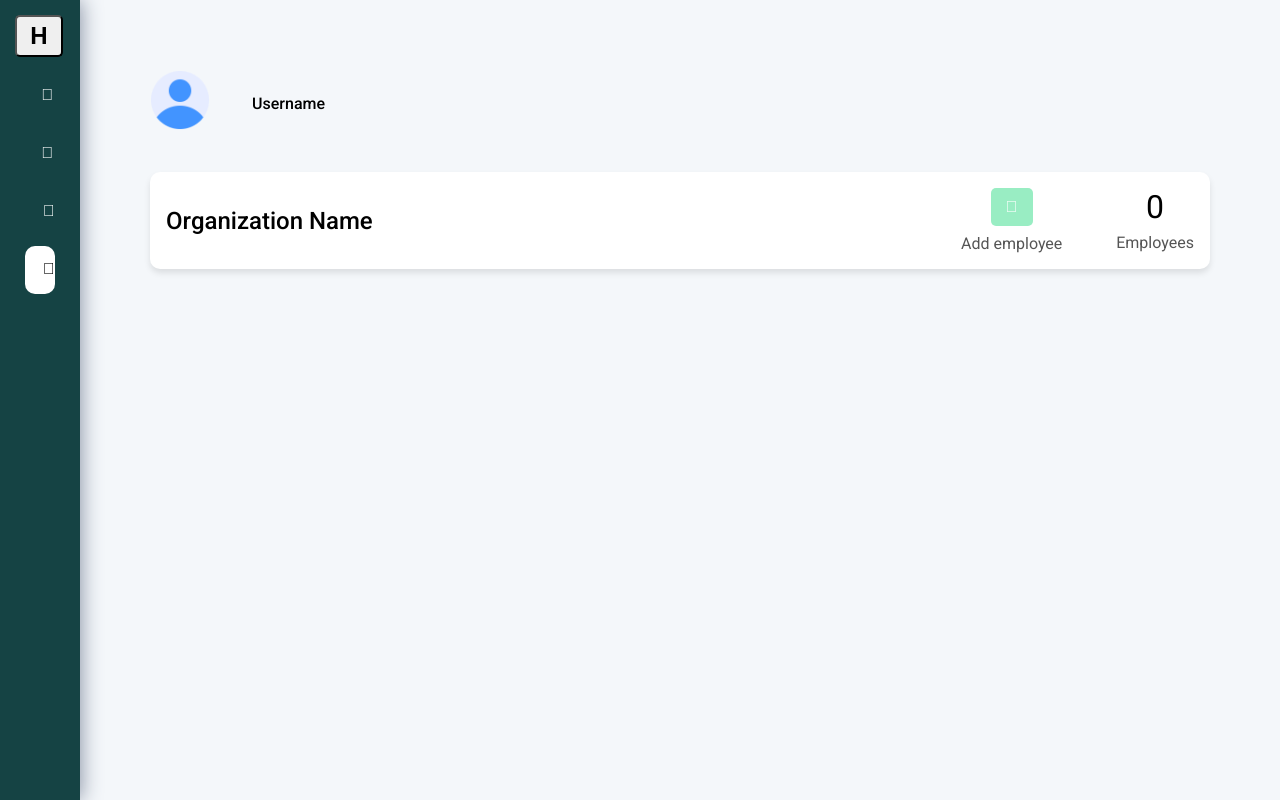
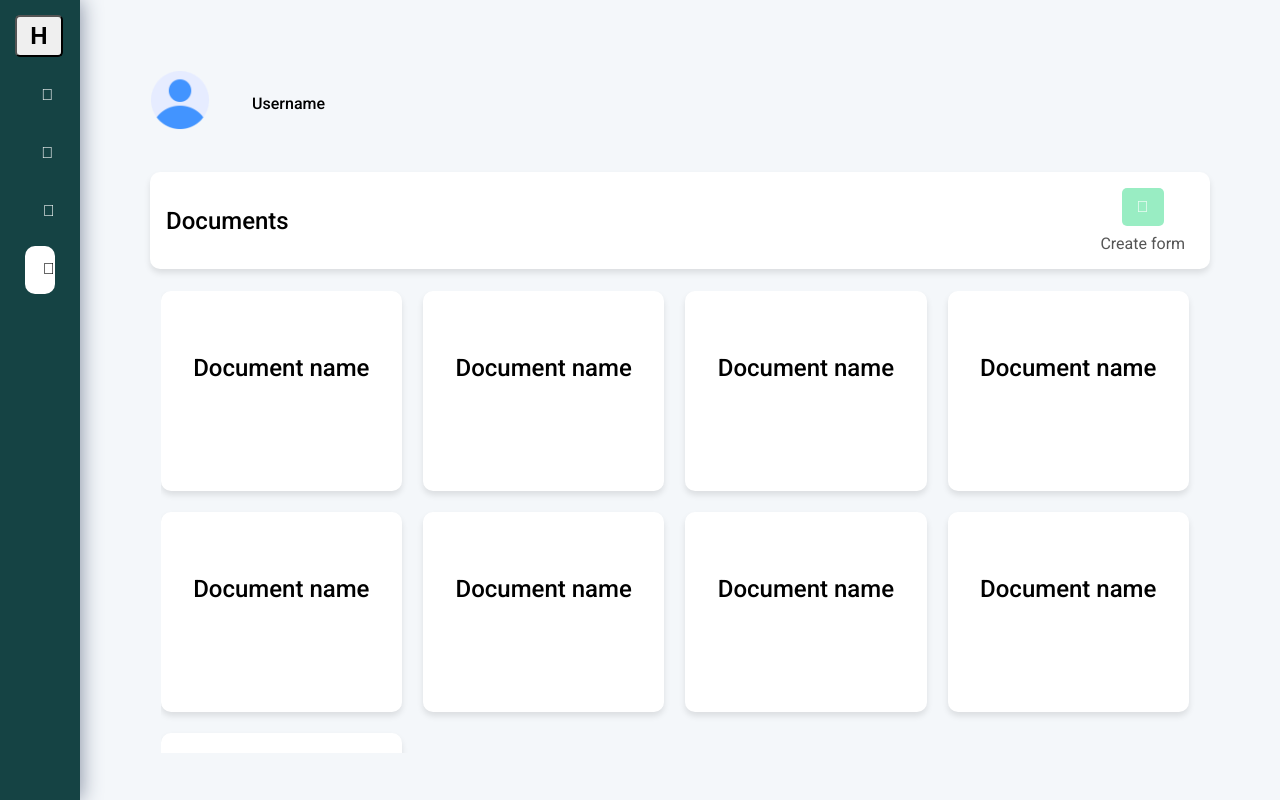
Before and after one commit to JawharZinelabidine/Workplace-management--Angular, an Angular app in the folder management/: page /documents in a window 1280 px wide. Built offline with nearby package versions, Linux system fonts and the light colour scheme.

Commit message:
document view done

```diff
--- a/management/src/app/documents/documents.component.css
+++ b/management/src/app/documents/documents.component.css
@@ -29,7 +29,10 @@
 }
 
 .add {
-    text-align: center;
+    display: flex;
+    flex-direction: column;
+    align-items: center;
+    margin-right: 1.1vh;
 }
 
 .add-button {
@@ -49,18 +52,50 @@
     display: inline-block;
     margin-top: 1vh;
     color: #555;
+
 }
 
-.employees {
-    text-align: center;
+
+.documents {
+    display: flex;
+    flex-wrap: wrap;
+    margin-left: 1%;
+    margin-top: 2%;
+    gap: 2%;
+    overflow: auto;
+    max-height: 70%;
+
 }
 
-.employee-count {
-    font-size: 4vh;
+.document-card {
+    background-color: #ffff;
+    box-shadow: 0px 4px 6px rgba(0, 0, 0, 0.1);
+    border-radius: 10px;
+    margin-bottom: 2%;
+    width: 25vh;
+    height: 25vh;
+    cursor: pointer;
+    padding-top: 6%;
+
 }
 
-.employee-text {
-    display: inline-block;
-    margin-top: 0.8vh;
-    color: #555;
+.document-card:hover {
+    box-shadow: 2px 4px 6px rgba(0, 0, 0, 0.596);
+
 }
+
+@media (min-width: 768px) {
+    .document-card {
+        flex-basis: calc(50% - 2%);
+        max-width: calc(25% - 2%);
+        margin-bottom: 2%;
+    }
+}
+
+
+.document-title {
+    font-size: 1.5rem;
+    font-weight: 500;
+    text-align: center;
+
+}
--- a/management/src/app/documents/documents.component.html
+++ b/management/src/app/documents/documents.component.html
@@ -1,18 +1,72 @@
 <div class="header">
     <div class="header-content">
         <h1 class="header-title">
-            Organization Name
+            Documents
         </h1>
         <div class="header-end">
             <div class="add">
                 <button class="add-button"><i class="fal fa-plus"></i></button>
-                <span class="add-text">Add employee</span>
+                <span class="add-text">Create form</span>
             </div>
-            <div class="employees">
-                <span class="employee-count">0</span>
-                <span class="employee-text">Employees</span>
-            </div>
+
         </div>
 
     </div>
 </div>
+<div class="documents">
+    <div class="document-card">
+        <div class="document-title">
+            Document name
+
+        </div>
+    </div>
+    <div class="document-card">
+        <div class="document-title">
+            Document name
+
+        </div>
+    </div>
+    <div class="document-card">
+        <div class="document-title">
+            Document name
+
+        </div>
+    </div>
+    <div class="document-card">
+        <div class="document-title">
+            Document name
+
+        </div>
+    </div>
+    <div class="document-card">
+        <div class="document-title">
+            Document name
+
+        </div>
+    </div>
+    <div class="document-card">
+        <div class="document-title">
+            Document name
+
+        </div>
+    </div>
+    <div class="document-card">
+        <div class="document-title">
+            Document name
+
+        </div>
+    </div>
+    <div class="document-card">
+        <div class="document-title">
+            Document name
+
+        </div>
+    </div>
+    <div class="document-card">
+        <div class="document-title">
+            Document name
+
+        </div>
+    </div>
+
+</div>
```
